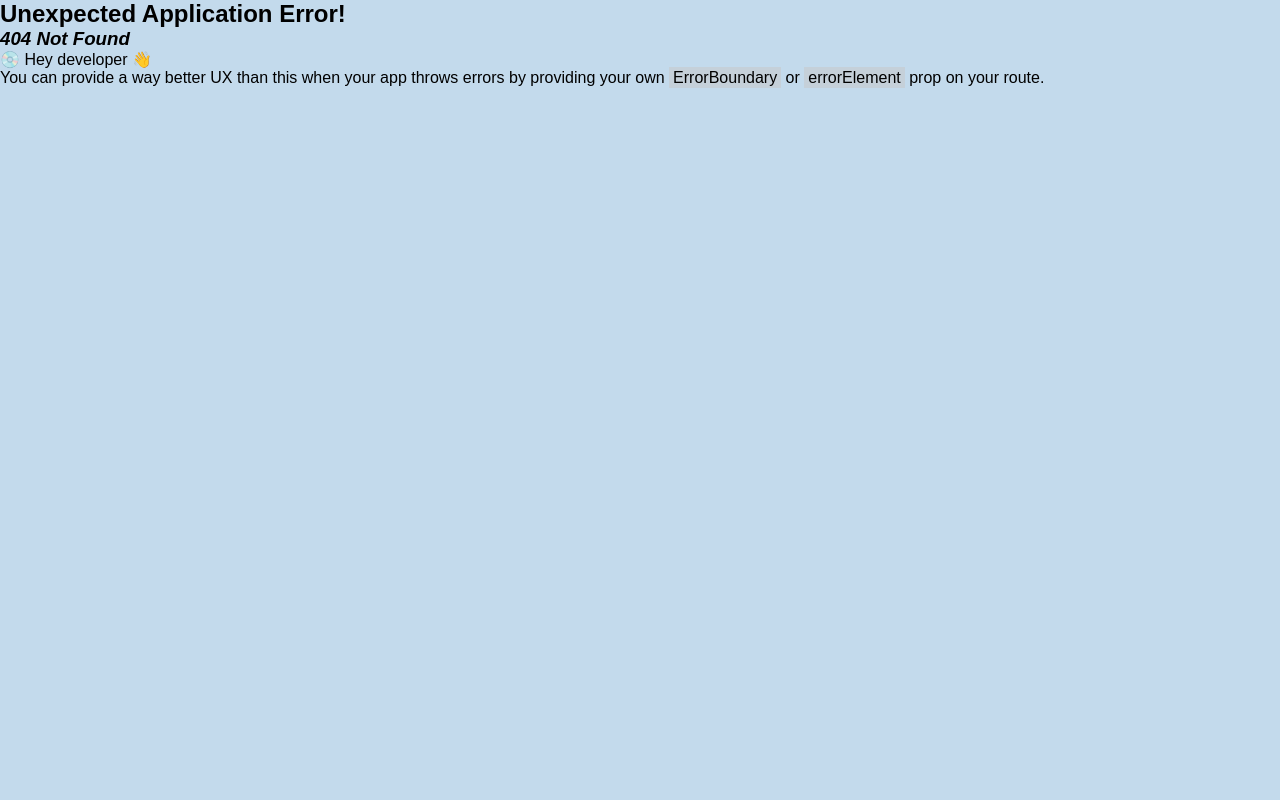
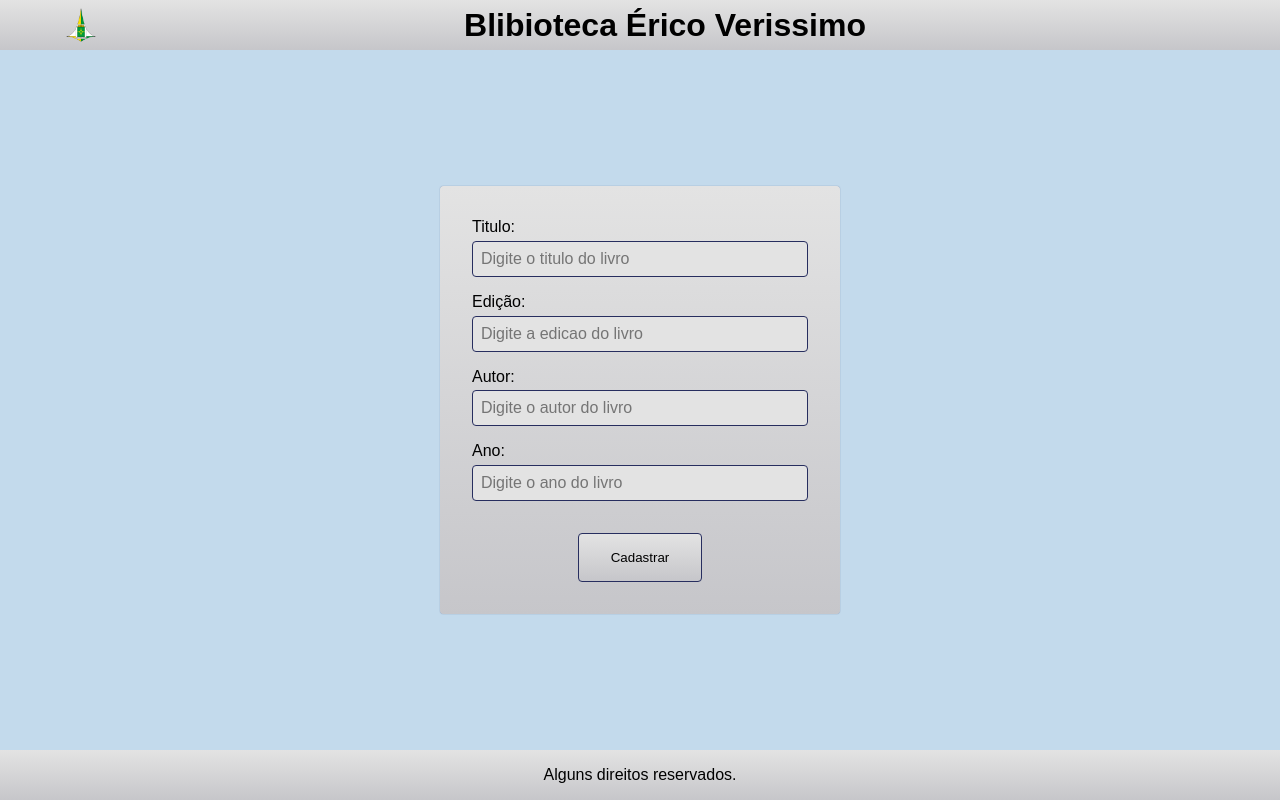
Before and after one commit to Walace2022/frontend-SEV, a React (Vite) app: page /cadastro/livro in a window 1280 px wide. Before the commit this address had no page. Built offline with nearby package versions, Linux system fonts and the light colour scheme.

Commit message:
Criado pagina de casdastro de livros

```diff
--- a/src/main.jsx
+++ b/src/main.jsx
@@ -12,6 +12,7 @@ import { Home } from "./pages/Home";
 import { Login } from "./pages/Login";
 import FuncionarioProvider from "./Context/FuncionarioContext";
 import { Cadastro } from "./pages/Cadastro";
+import { CadastroLivro } from "./pages/CadastroLivro";
 
 const router = createBrowserRouter([
   {
@@ -26,6 +27,10 @@ const router = createBrowserRouter([
     path: "/cadastro",
     element: <Cadastro />,
   },
+  {
+    path: "/cadastro/livro",
+    element: <CadastroLivro />,
+  },
 ]);
 
 ReactDOM.createRoot(document.getElementById("root")).render(
--- a/src/pages/Cadastro/index.jsx
+++ b/src/pages/Cadastro/index.jsx
@@ -24,7 +24,7 @@ export function Cadastro() {
             </p>
           </TextCardStyled>
           <div>
-            <Button text="Cadastro de Livros" path="/login" />
+            <Button text="Cadastro de Livros" path="/cadastro/livro" />
             <Button text="Cadastro de Funcionarios" path="/login" />
             <Button text="Cadastro de Usuarios" path="/login" />
           </div>
--- /dev/null
+++ b/src/pages/CadastroLivro/index.jsx
@@ -0,0 +1,90 @@
+import Cookies from "js-cookie";
+import { cadLivroService } from "../../services/livrosService";
+import { LivroSchema } from "../../schemas/LivroSchema";
+import { useForm } from "react-hook-form";
+import { useState } from "react";
+import { zodResolver } from "@hookform/resolvers/zod";
+import { Header } from "../../components/Header";
+import { BodyContainer } from "../../GlobalStyled";
+import { Footer } from "../../components/Footer";
+import { ErrorMessage, Form, FormButton } from "../Login/FormStyled";
+import { Input } from "../../components/Input";
+
+export function CadastroLivro() {
+  const [error, setError] = useState("");
+  const {
+    register,
+    handleSubmit,
+    formState: { errors },
+  } = useForm({ resolver: zodResolver(LivroSchema) });
+
+  async function cadLivro(data) {
+    try {
+      const response = await cadLivroService(data);
+      console.log("oi");
+      console.log(response);
+    } catch (err) {
+      console.log("oi erro");
+
+      setError(err.response.data.message);
+    }
+  }
+  return (
+    <>
+      <Header />
+
+      <BodyContainer>
+        <Form onSubmit={handleSubmit(cadLivro)}>
+          {error && <ErrorMessage>{error}</ErrorMessage>}
+          <div>
+            <label htmlFor="nome">Titulo:</label>
+            <Input
+              type="text"
+              placeholder="Digite o titulo do livro"
+              name="nome"
+              register={register}
+            />
+            {errors.nome && <ErrorMessage>{errors.nome.message}</ErrorMessage>}
+          </div>
+          <div>
+            <label htmlFor="edicao">Edição:</label>
+            <Input
+              type="text"
+              placeholder="Digite a edicao do livro"
+              name="edicao"
+              register={register}
+            />
+            {errors.edicao && (
+              <ErrorMessage>{errors.edicao.message}</ErrorMessage>
+            )}
+          </div>
+          <div>
+            <label htmlFor="autor">Autor:</label>
+            <Input
+              type="text"
+              placeholder="Digite o autor do livro"
+              name="autor"
+              register={register}
+            />
+            {errors.autor && (
+              <ErrorMessage>{errors.autor.message}</ErrorMessage>
+            )}
+          </div>
+          <div>
+            <label htmlFor="ano">Ano:</label>
+            <Input
+              type="number"
+              placeholder="Digite o ano do livro"
+              name="ano"
+              register={register}
+            />
+            {errors.ano && <ErrorMessage>{errors.ano.message}</ErrorMessage>}
+          </div>
+
+          <FormButton type="submit">Cadastrar</FormButton>
+        </Form>
+      </BodyContainer>
+      <Footer />
+    </>
+  );
+}
--- /dev/null
+++ b/src/schemas/LivroSchema.js
@@ -0,0 +1,8 @@
+import { z } from "zod";
+
+export const LivroSchema = z.object({
+  nome: z.string(),
+  edicao: z.string(),
+  autor: z.string(),
+  ano: z.string(),
+});
--- /dev/null
+++ b/src/services/livrosService.jsx
@@ -0,0 +1,13 @@
+import axios from "axios";
+import Cookies from "js-cookie";
+
+const baseURL = "http://localhost:3000";
+
+export function cadLivroService(data) {
+  const response = axios.post(`${baseURL}/livro`, data, {
+    headers: {
+      Authorization: `Bearer ${Cookies.get("token")}`,
+    },
+  });
+  return response;
+}
```
